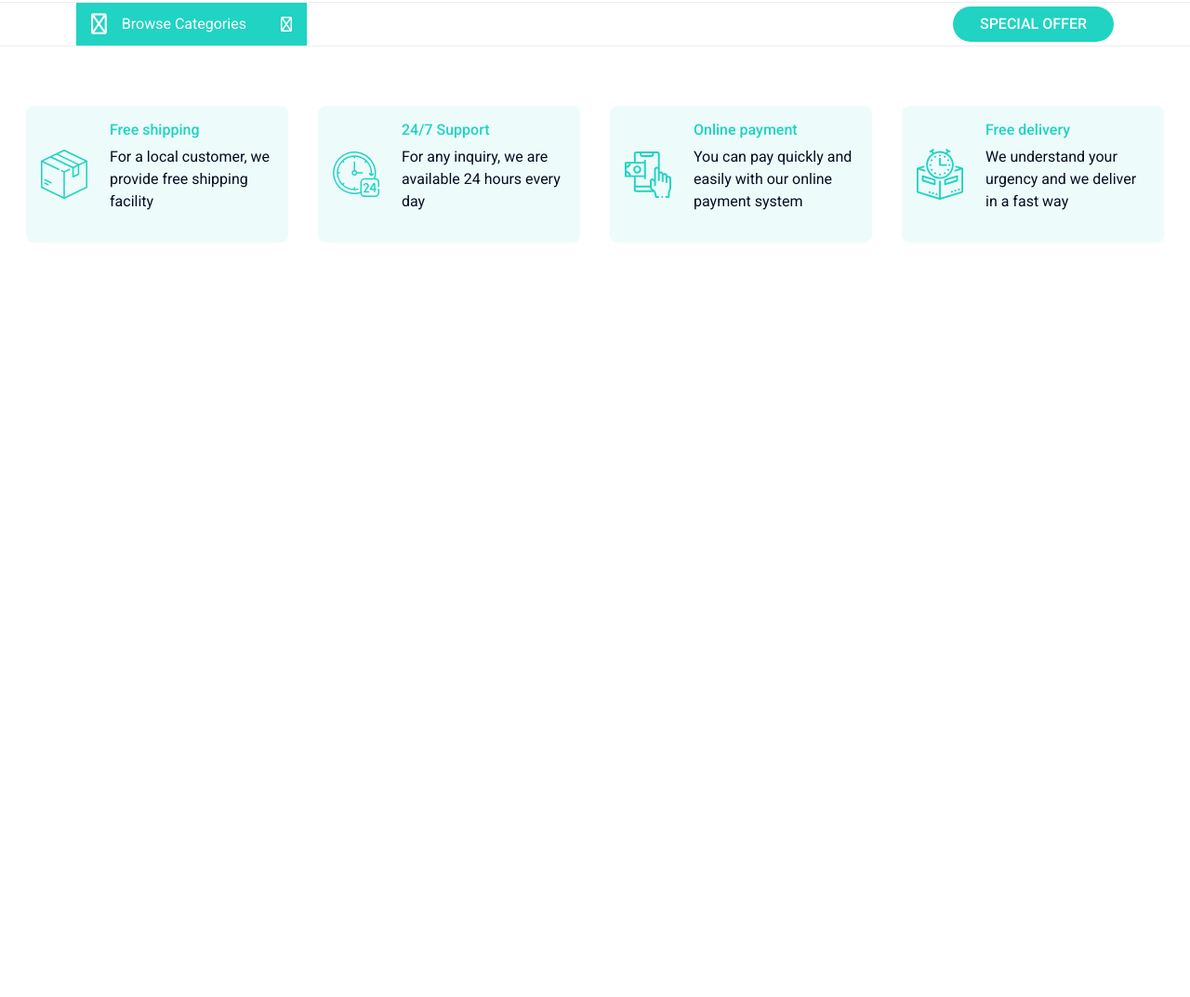
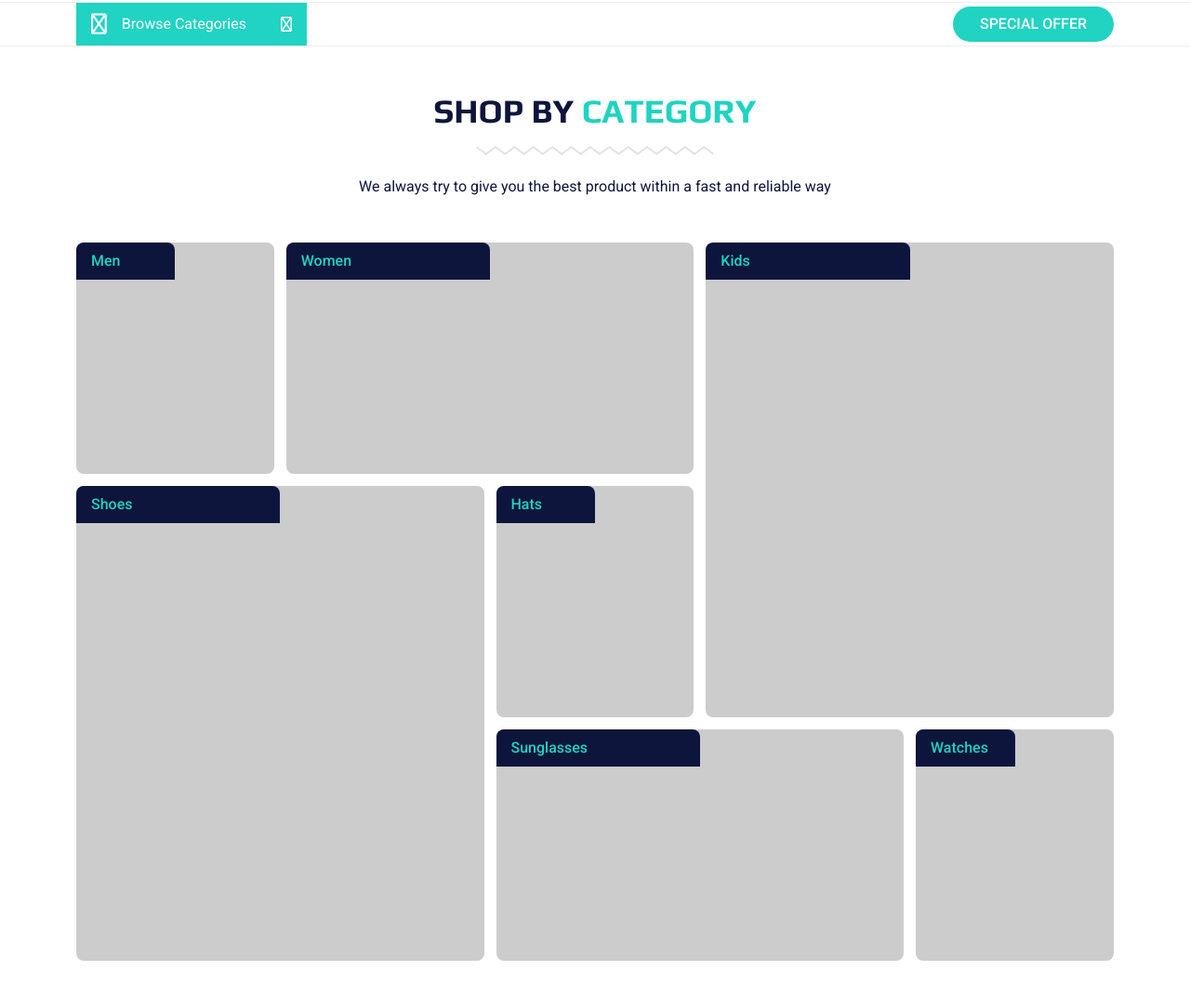
Before and after one commit to varamara/kenkata, a plain HTML site: page index.html in a window 1280 px wide. Shown: the part 133-1206 px from the top of the page at 93% size. Drawn offline with nearby package versions, Linux system fonts and the light colour scheme.

Commit message:
shop by category added

```diff
--- a/css/style.css
+++ b/css/style.css
@@ -66,6 +66,24 @@ html, body {
     }
 
 
+.section-title {
+    color: var(--color-theme-dark);
+    text-align: center;
+    margin: 3rem 0;
+    }
+
+    .section-title h1 {
+        font-family: var(--font-play);
+        font-weight: var(--font-weight-bold);
+        font-size: var(--font-size-36);
+    }
+        .section-title h1 span {
+            color: var(--color-theme);
+        }
+
+    .section-title p {
+        margin: 1rem 0;
+    }
 
 /* top-menu */
 .top-menu {
@@ -303,6 +321,64 @@ html, body {
                 color: var(--color-white);
             }
 
+/* shop-by-category */
+.shop-by-category {
+
+}
+
+    .shop-by-category .grid {
+        display: grid;
+        gap: 0.8rem;
+        grid-template-columns: repeat(5, minmax(100px, 249px));
+        grid-template-rows: repeat(3, minmax(100px, 249px));
+    }
+
+    .shop-by-category .category-box {
+        background-color: var(--color-gray-1);
+        border-radius: var(--border-radius-small);
+        border: var(--color-gray-0);
+        height: 100%;
+        width: 100%;
+        overflow: hidden;
+    }
+        .shop-by-category .category-box .category-box-title {
+            width: 50%;
+            border-radius: 0 var(--border-radius-small) 0 0;
+            background-color: var(--color-theme-dark);
+            color: var(--color-theme);
+            padding: 0.5rem 1rem;
+            font-weight: var(--font-weight-medium);
+
+        }
+
+    #category-box-1 {
+        grid-column: 1 / 2;
+        grid-row: 1 / 2;
+    }
+    #category-box-2 {
+        grid-column: 2 / 4;
+        grid-row: 1 / 2;
+    }
+    #category-box-3 {
+        grid-column: 4 / -1;
+        grid-row: 1 / 3;
+    }
+    #category-box-4 {
+        grid-column: 1 / 3;
+        grid-row: 2 / -1;
+    }
+    #category-box-5 {
+        grid-column: 3 / 4;
+        grid-row: 2 / 3;
+    }
+    #category-box-6 {
+        grid-column: 3 / 5;
+        grid-row: 3 / -1;
+    }
+    #category-box-7 {
+        grid-column: 5 / -1;
+        grid-row: 3 / -1;
+    }
 
 
 /* mobiloptimering, allt över anvisade pixlar agerar på ett visst sätt dvs responsiv design */
--- a/index.html
+++ b/index.html
@@ -11,7 +11,7 @@
     <link href="css/style.css" rel="stylesheet">
 </head>
 <body>
-    <header>
+    <header class="">
         <div class="top-menu">
             <div class="container">
                 <div class="site-settings">
@@ -103,7 +103,7 @@
         </div>
     </section>
 
-        <section class="webshop-info">
+        <section class="webshop-info d-none">
             <div class="container">
                 <div class="info-box">
                     <img src="images/icones/free-shipping-icon.svg" alt="Free shipping">
@@ -135,7 +135,40 @@
                 </div>
 
             </div>
+        </section>
 
+        <section class="shop-by-category">
+            <div class="container">
+                <div class="section-title">
+                    <h1>SHOP BY <span>CATEGORY</span></h1>
+                    <img src="images/wave-line.svg" alt="waveline">
+                    <p>We always try to give you the best product within a fast and reliable way</p>
+                </div>
+
+                <div class="grid">
+                    <div id="category-box-1" class="category-box">
+                        <div class="category-box-title">Men</div>
+                    </div>
+                    <div id="category-box-2" class="category-box">
+                        <div class="category-box-title">Women</div>
+                    </div>
+                    <div id="category-box-3" class="category-box">
+                        <div class="category-box-title">Kids</div>
+                    </div>
+                    <div id="category-box-4" class="category-box">
+                        <div class="category-box-title">Shoes</div>
+                    </div>
+                    <div id="category-box-5" class="category-box">
+                        <div class="category-box-title">Hats</div>
+                    </div>
+                    <div id="category-box-6" class="category-box">
+                        <div class="category-box-title">Sunglasses</div>
+                    </div>
+                    <div id="category-box-7" class="category-box">
+                        <div class="category-box-title">Watches</div>
+                    </div>
+                </div>
+            </div>
         </section>
 
 
```
Also changed, not shown: images/wave-line.svg (added).
